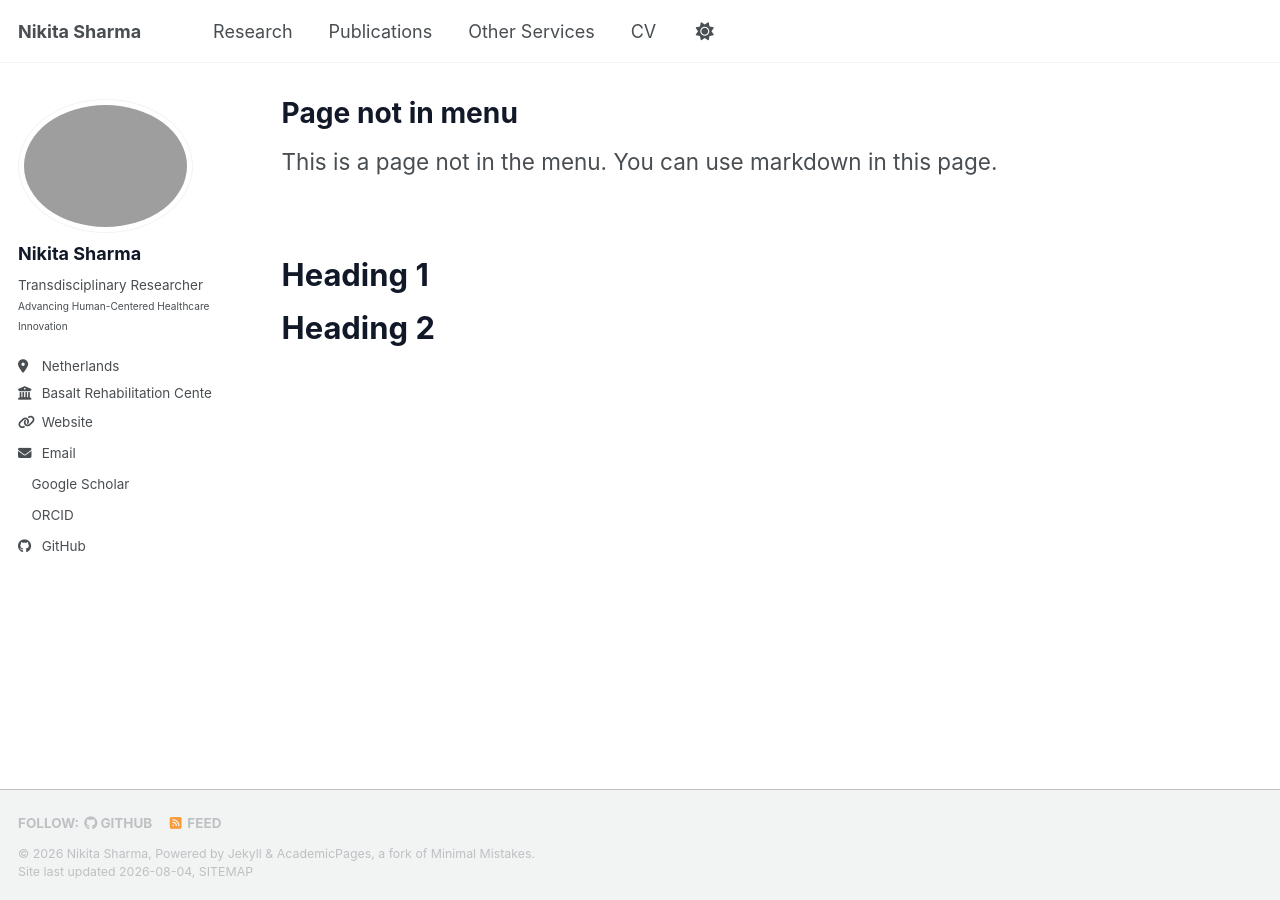
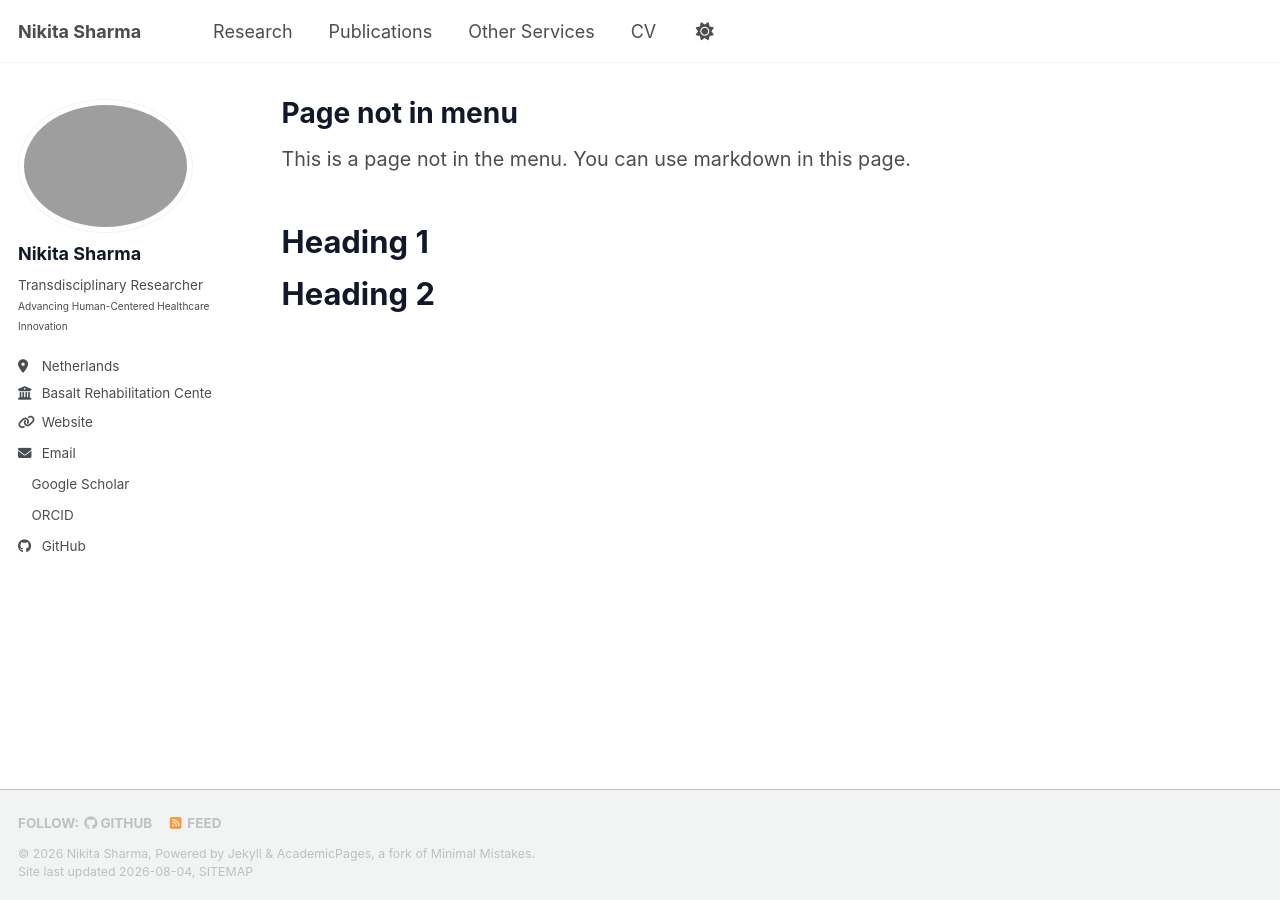
Before and after one commit to nikitasharma14/Portfolio, a Jekyll site: the page built from _pages/non-menu-page.md, in a window 1280 px wide. Built offline with Jekyll 4.4.1, drawn with Linux system fonts in a browser that asks for light colours; a style sheet for code colours, icons or effects is not loaded.

Commit message:
Update _custom.scss

```diff
--- a/_sass/_custom.scss
+++ b/_sass/_custom.scss
@@ -54,9 +54,9 @@
 /* ---------- Hero paragraph ---------- */
 
 .page__content > p:first-of-type {
-  font-size: 1.25rem;
-  line-height: 1.9;
-  margin-bottom: 4rem;
+  font-size: inherit;
+  line-height: inherit;
+  margin-bottom: 2.5rem;
 }
 
 
```
